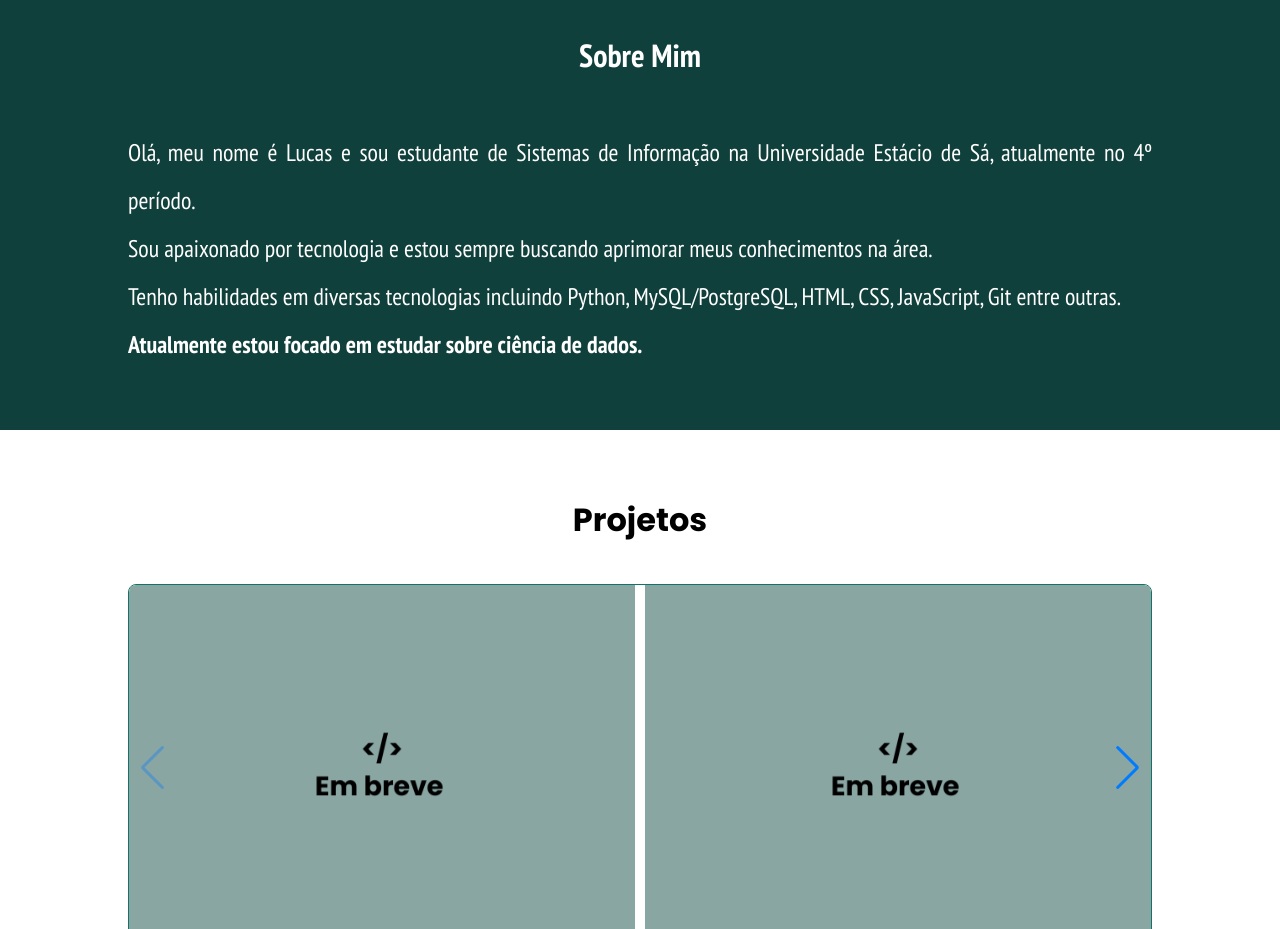
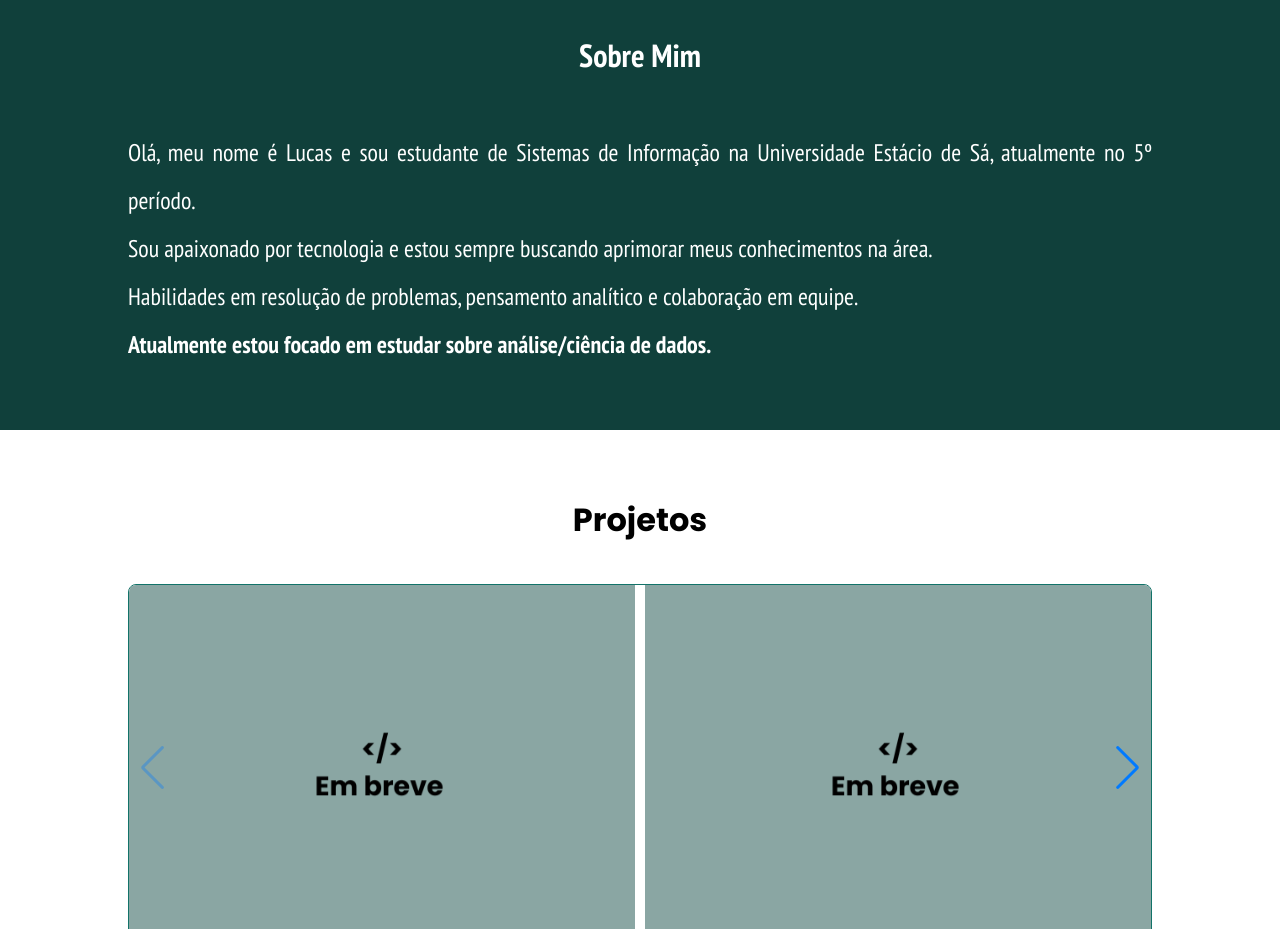
Before and after one commit to Lucasdsr04/Portfolio, a plain HTML site: page Pagina Portfolio/index.html in a window 1280 px wide. Shown: the part 840-1769 px from the top of the page. Drawn offline with nearby package versions, Linux system fonts and the light colour scheme.

Commit message:
Update index.html

```diff
--- a/Pagina Portfolio/index.html
+++ b/Pagina Portfolio/index.html
@@ -64,10 +64,10 @@
                     <div class="sobre-apresentacao">
                         <h1>Sobre Mim</h1><br><br>
                     <h2>
-                        Olá, meu nome é Lucas e sou estudante de Sistemas de Informação na Universidade Estácio de Sá, atualmente no 4º período.<br>
+                        Olá, meu nome é Lucas e sou estudante de Sistemas de Informação na Universidade Estácio de Sá, atualmente no 5º período.<br>
                         Sou apaixonado por tecnologia e estou sempre buscando aprimorar meus conhecimentos na área.<br>
-                        Tenho habilidades em diversas tecnologias incluindo Python, MySQL/PostgreSQL, HTML, CSS, JavaScript, Git entre outras.<br>
-                        <strong>Atualmente estou focado em estudar sobre ciência de dados.</strong>
+                        Habilidades em resolução de problemas, pensamento analítico e colaboração em equipe.<br>
+                        <strong>Atualmente estou focado em estudar sobre análise/ciência de dados.</strong>
                     </h2>
                     </div>
                 </div>
```
